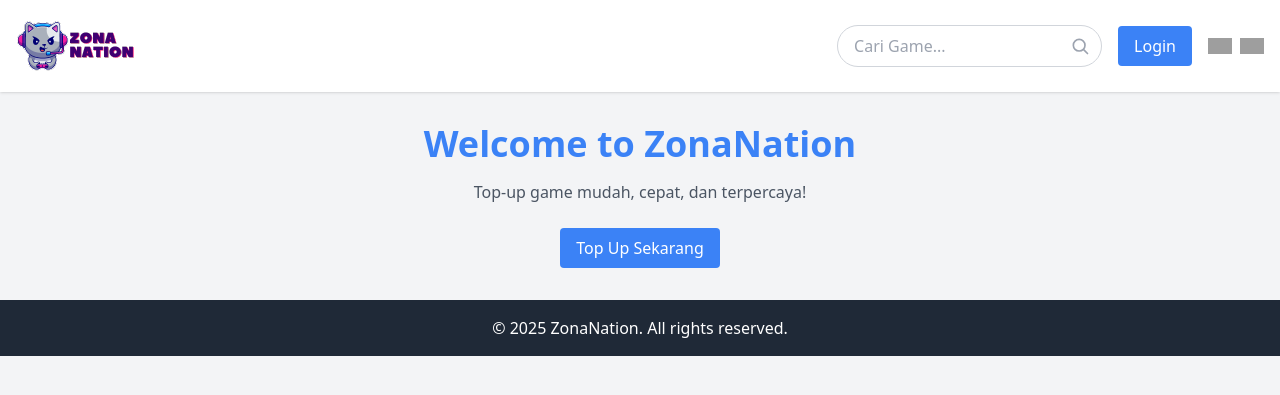
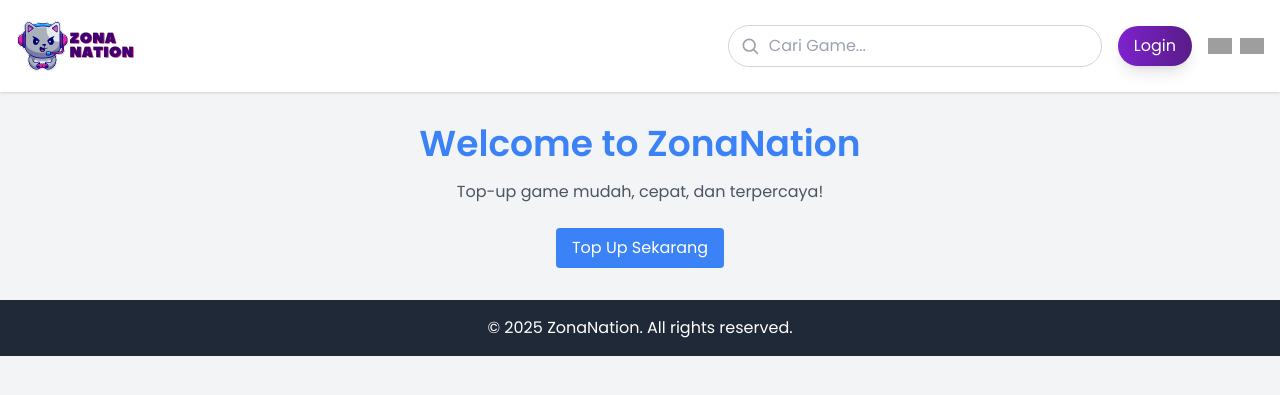
Before and after one commit to yezkyy/ZonaNation, a Laravel app: page / in a window 1280 px wide. Shown: the top 395 px of the page. Run offline with Laravel 12, Linux system fonts and the light colour scheme; style sheets or scripts are compiled from the project's sources; grey boxes are pictures that could not be loaded.

Commit message:
Enhance layout with new font, improved search input, and updated login button style

```diff
--- a/resources/views/layouts/app.blade.php
+++ b/resources/views/layouts/app.blade.php
@@ -4,8 +4,14 @@
     <meta charset="UTF-8">
     <meta name="viewport" content="width=device-width, initial-scale=1.0">
     <title>Zona Nation | Murah, Cepat dan Aman</title>
+    <link href="https://fonts.googleapis.com/css2?family=Poppins:wght@400;600&display=swap" rel="stylesheet">
     @vite('resources/css/app.css')
     <script src="https://cdn.jsdelivr.net/npm/alpinejs" defer></script>
+    <style>
+        body {
+            font-family: 'Poppins', sans-serif;
+        }
+    </style>
 </head>
 <body class="bg-gray-100 text-gray-900">
     <nav class="bg-white shadow p-4">
@@ -15,12 +21,12 @@
             </a>
             <div class="flex items-center space-x-4">
                 <div class="relative">
-                    <input type="text" placeholder="Cari Game..." class="px-4 py-2 rounded-full border border-gray-300 focus:outline-none focus:ring-2 focus:ring-blue-500 transition duration-300 ease-in-out transform hover:scale-105">
-                    <svg class="absolute right-3 top-1/2 transform -translate-y-1/2 h-5 w-5 text-gray-400" xmlns="http://www.w3.org/2000/svg" fill="none" viewBox="0 0 24 24" stroke="currentColor">
+                    <input type="text" placeholder="Cari Game..." class="px-4 py-2 pl-10 rounded-full border border-gray-300 focus:outline-none focus:ring-2 focus:ring-blue-500 transition duration-300 ease-in-out transform hover:scale-105">
+                    <svg class="absolute left-3 top-1/2 transform -translate-y-1/2 h-5 w-5 text-gray-400" xmlns="http://www.w3.org/2000/svg" fill="none" viewBox="0 0 24 24" stroke="currentColor">
                         <path stroke-linecap="round" stroke-linejoin="round" stroke-width="2" d="M21 21l-4.35-4.35m1.35-5.65a7 7 0 11-14 0 7 7 0 0114 0z" />
                     </svg>
                 </div>
-                <a href="#" class="bg-blue-500 text-white px-4 py-2 rounded hover:bg-blue-600 transition">Login</a>
+                <a href="#" class="bg-gradient-to-r from-purple-700 to-purple-900 text-white px-4 py-2 rounded-full shadow-lg hover:from-purple-800 hover:to-purple-900 transition duration-300 ease-in-out transform hover:scale-105 font-poppins">Login</a>
                 <div class="flex items-center space-x-2">
                     <a href="#" class="text-gray-700">
                         <img src="{{ asset('indonesia-flag.png') }}" alt="Indonesia" class="h-4 w-6">
```
